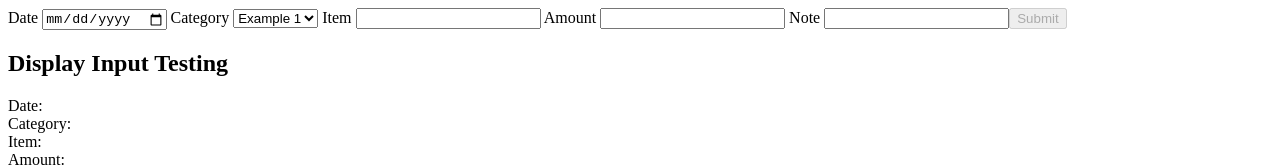
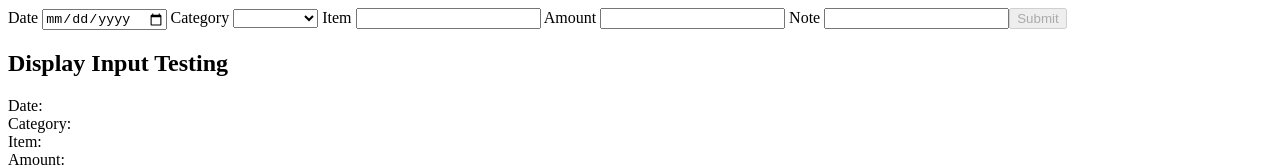
Before and after one commit to douar/budget, an Angular app: page / in a window 1280 px wide. Shown: the top 167 px of the page. Built offline with nearby package versions, Linux system fonts and the light colour scheme.

Commit message:
bind select category

```diff
--- a/src/app/components/expense/expense.component.html
+++ b/src/app/components/expense/expense.component.html
@@ -8,7 +8,7 @@
 
     <label>
       Category
-      <select>
+      <select formControlName="category">
         <option>Example 1</option>
         <option>Example 2</option>
       </select>
```
